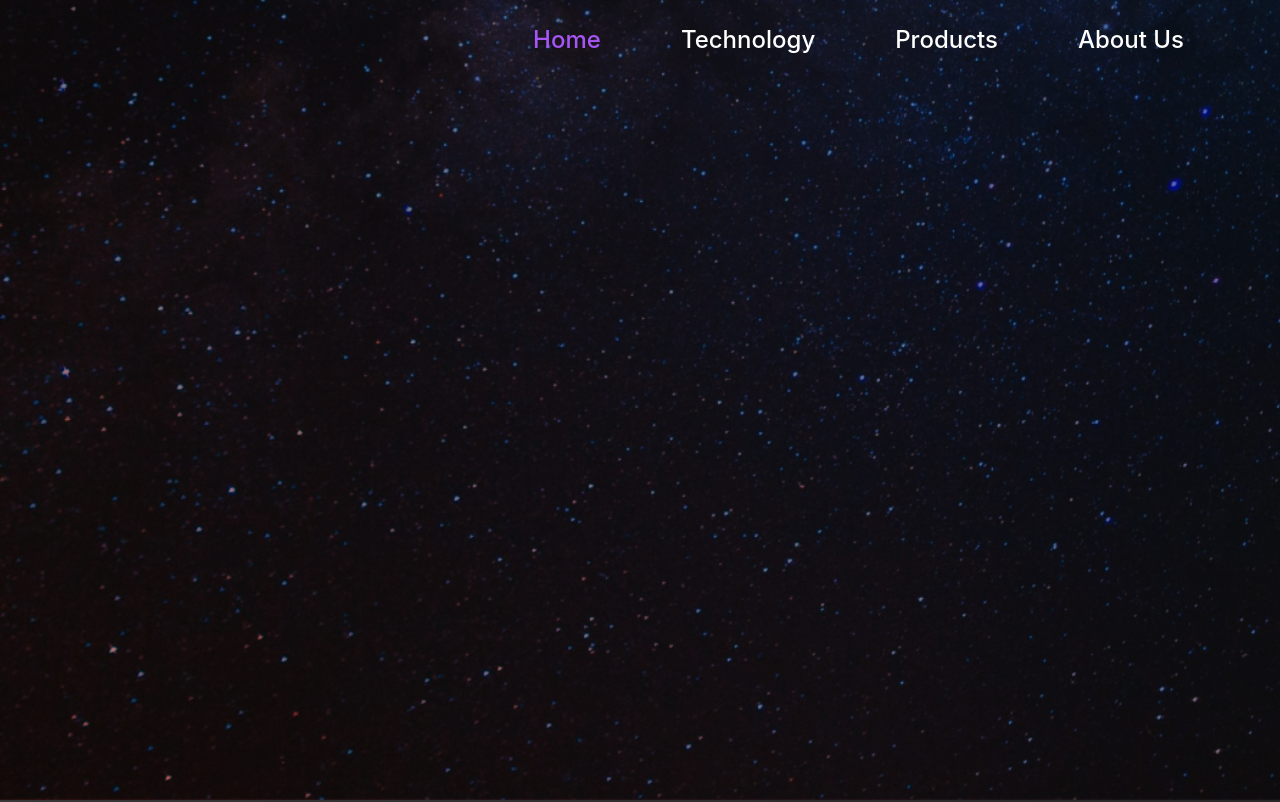
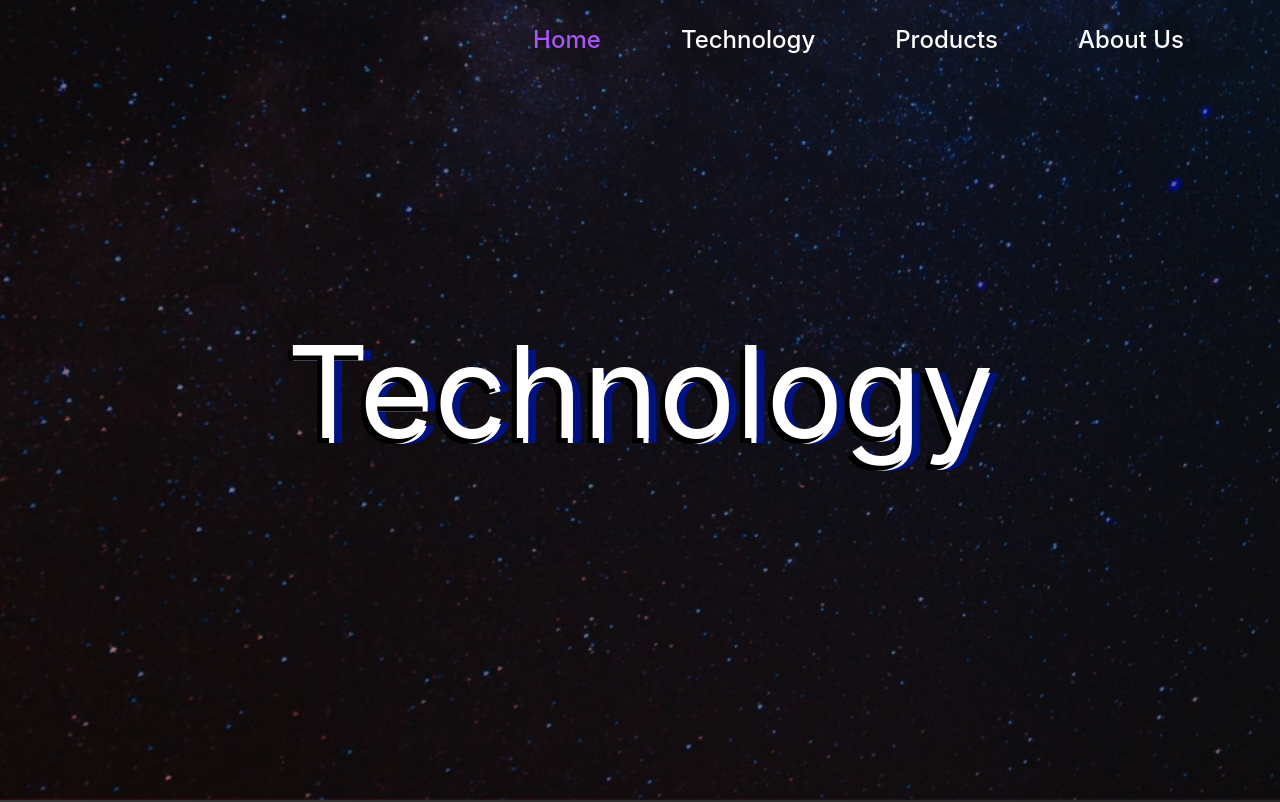
Before and after one commit to Eshller/equateS, a React (Vite) app: page /technology in a window 1280 px wide. Shown: the top 802 px of the page. Built offline with nearby package versions, Linux system fonts and the light colour scheme; grey boxes are pictures that could not be loaded.

Commit message:
technology done

```diff
--- a/src/pages/Technology/Technology.jsx
+++ b/src/pages/Technology/Technology.jsx
@@ -57,8 +57,21 @@ const Technology = () => {
                         backgroundSize: 'cover',
                         backgroundPosition: 'center',
                         backgroundBlendMode: 'multiply',
+                        display:'flex',
+                        alignItems:'center',
+                        justifyContent: 'center',
                     }}
                 >
+                    <div className="text-5xl xl:text-6xl mb-4 py-4" style={{
+                          color: 'white',
+
+                          fontSize: '8rem',
+                          textAlign: 'center',
+                        //   mixBlendMode: 'multiply',
+                          textShadow: 'black -5px 5px 0px, white 0px 5px 0px, #001180 8px 5px 0px',
+                        //   textShadow: '-1px -1px 0 #000, 1px -1px 0 #000, -1px 1px 0 #000, 1px 1px 0 #000'
+
+                    }}>Technology</div>
                 </div>
                 <div className="h-screen"
                     style={{
@@ -129,7 +142,7 @@ const Technology = () => {
                 </div> */}
                 <div
                     style={{
-                        backgroundImage: `linear-gradient(to bottom, rgb(51 110 169 / 0%), rgb(56 110 172 / 77%)),url(${tech5})`,
+                        backgroundImage: `linear-gradient(rgb(255 255 255), rgb(0 70 122 / 88%), rgba(56, 110, 172, 0.77)),url(${tech5})`,
                         backgroundSize: 'cover',
                         backgroundPosition: 'center',
                         backgroundBlendMode: 'multiply',
@@ -143,7 +156,7 @@ const Technology = () => {
                 </div>
                 <div
                     style={{
-                        backgroundImage: `linear-gradient(to bottom, rgb(25 79 114 / 42%), rgb(224 224 224)),url(${tech6})`,
+                        backgroundImage: `linear-gradient(rgba(25, 79, 114, 0.42), rgb(224, 224, 224)),url(${tech6})`,
                         backgroundSize: 'cover',
                         backgroundPosition: 'center',
                         backgroundBlendMode: 'multiply',
```
